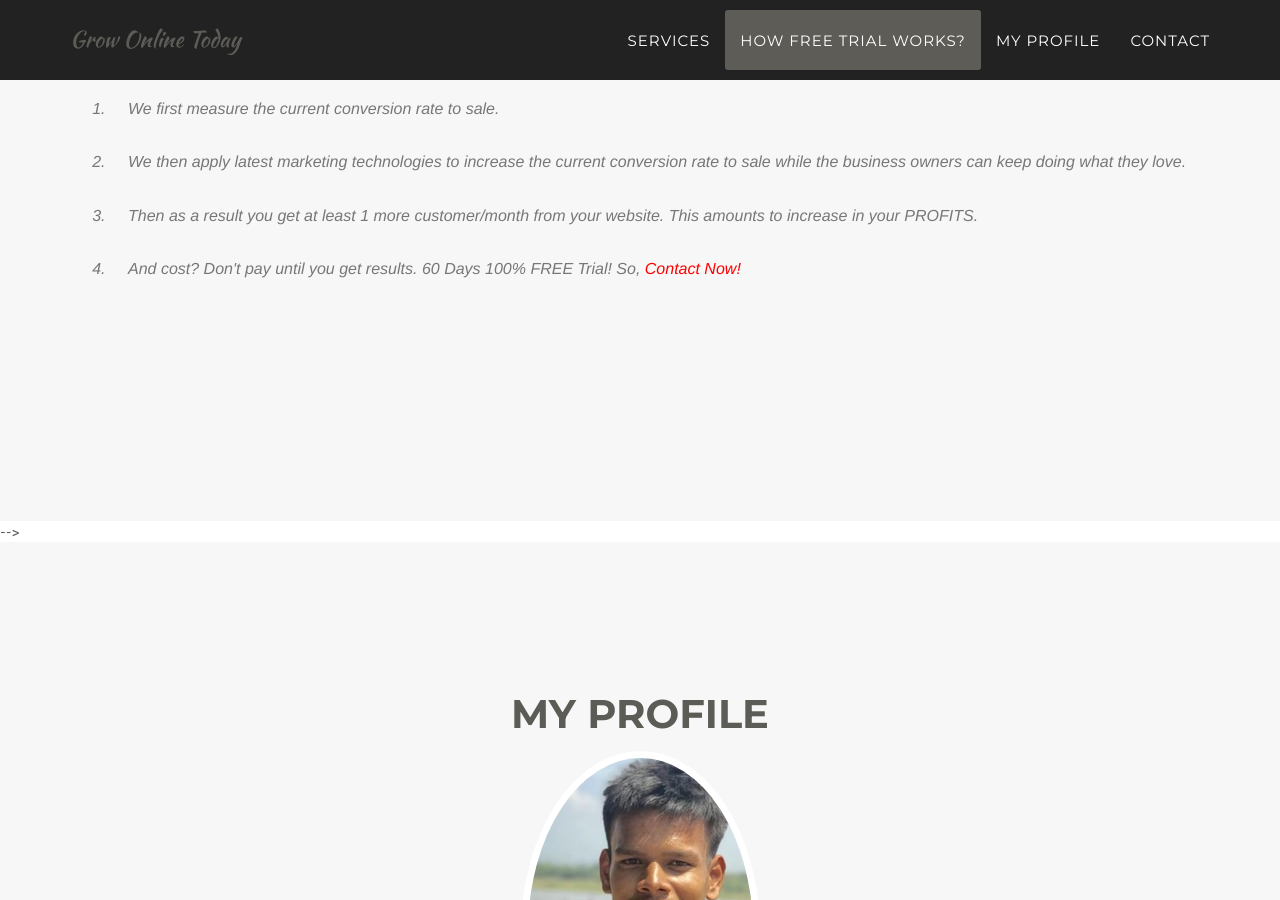
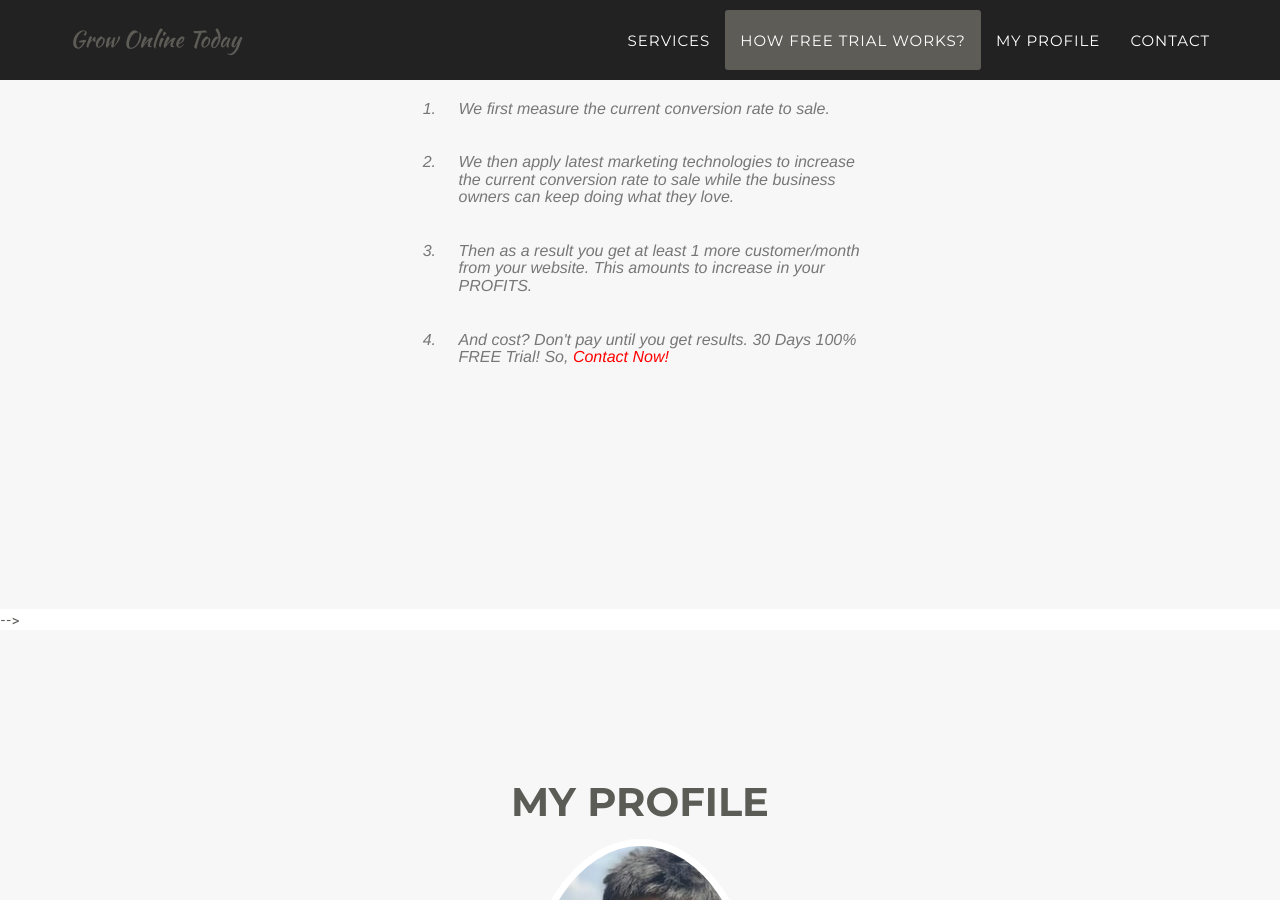
Before and after one commit to sanjitchak/growonlinetoday, a Jekyll site: the page built from index.html, in a window 1280 px wide and 900 px high, scrolled down 1649 px. Built offline with Jekyll 4.4.1, drawn with Linux system fonts in a browser that asks for light colours; some web fonts are replaced; comment, search, counter and statistics services are not loaded.

Commit message:
changed style ol

```diff
--- a/_includes/how_it_works.html
+++ b/_includes/how_it_works.html
@@ -5,7 +5,12 @@
       <div class="col-lg-12 text-center">
         <h2 class="section-heading">How the 100% free TRIAL works?</h2>
         <h3 class="section-subheading text-muted">
-          <ol>
+          <ol
+            style="
+          display: grid;
+          justify-content: center;
+          grid-template-columns: 439px;"
+          >
             <li style=" text-align: left;padding: 18px;">
               We first measure the current conversion rate to sale.
             </li>
@@ -19,7 +24,7 @@
               website. This amounts to increase in your PROFITS.
             </li>
             <li style="text-align: left;padding: 18px;">
-              And cost? Don't pay until you get results. 60 Days 100% FREE
+              And cost? Don't pay until you get results. 30 Days 100% FREE
               Trial! So,
               <a href="#contact"
                 ><span style="color: red;">Contact Now!</span></a
```
